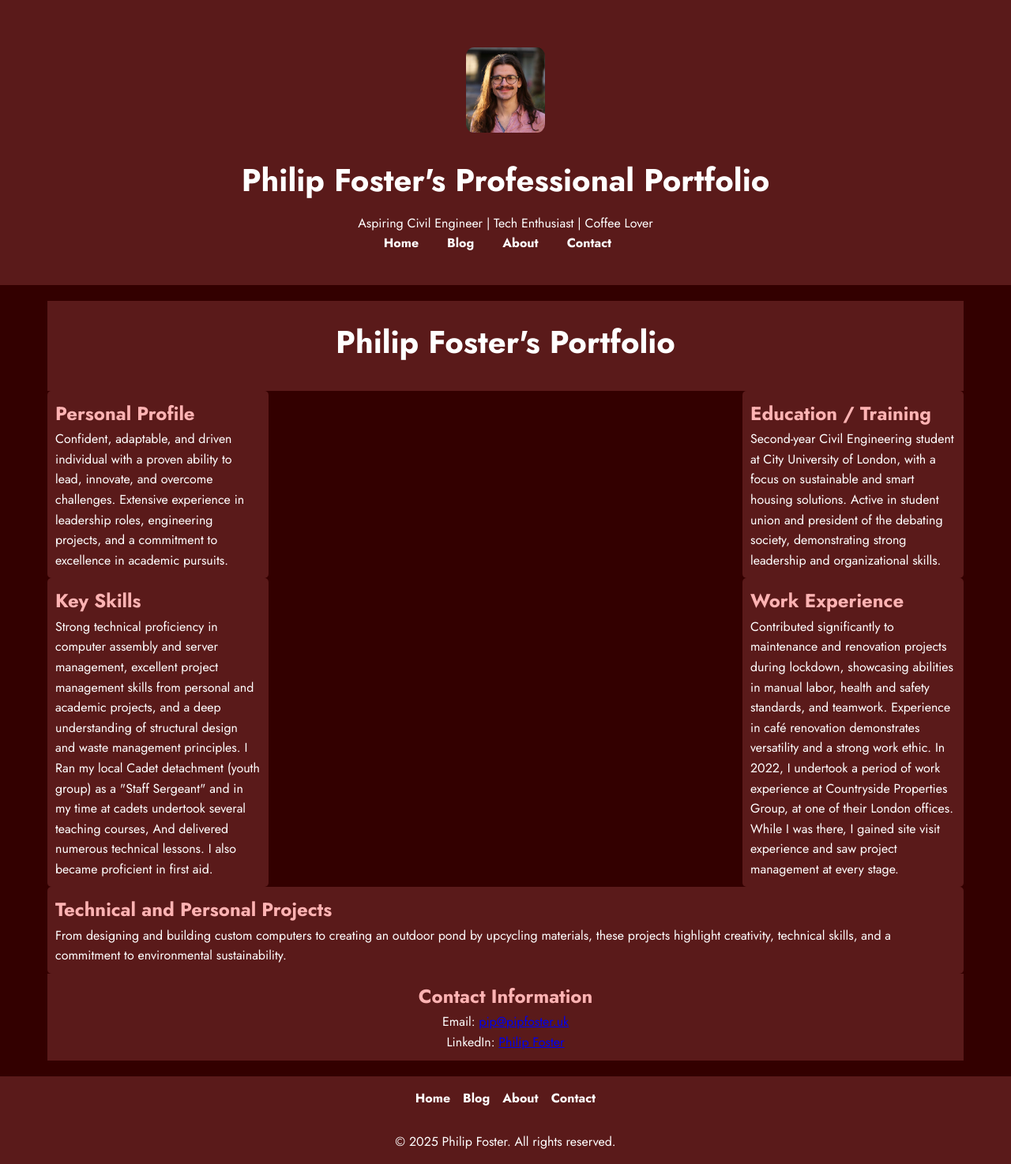
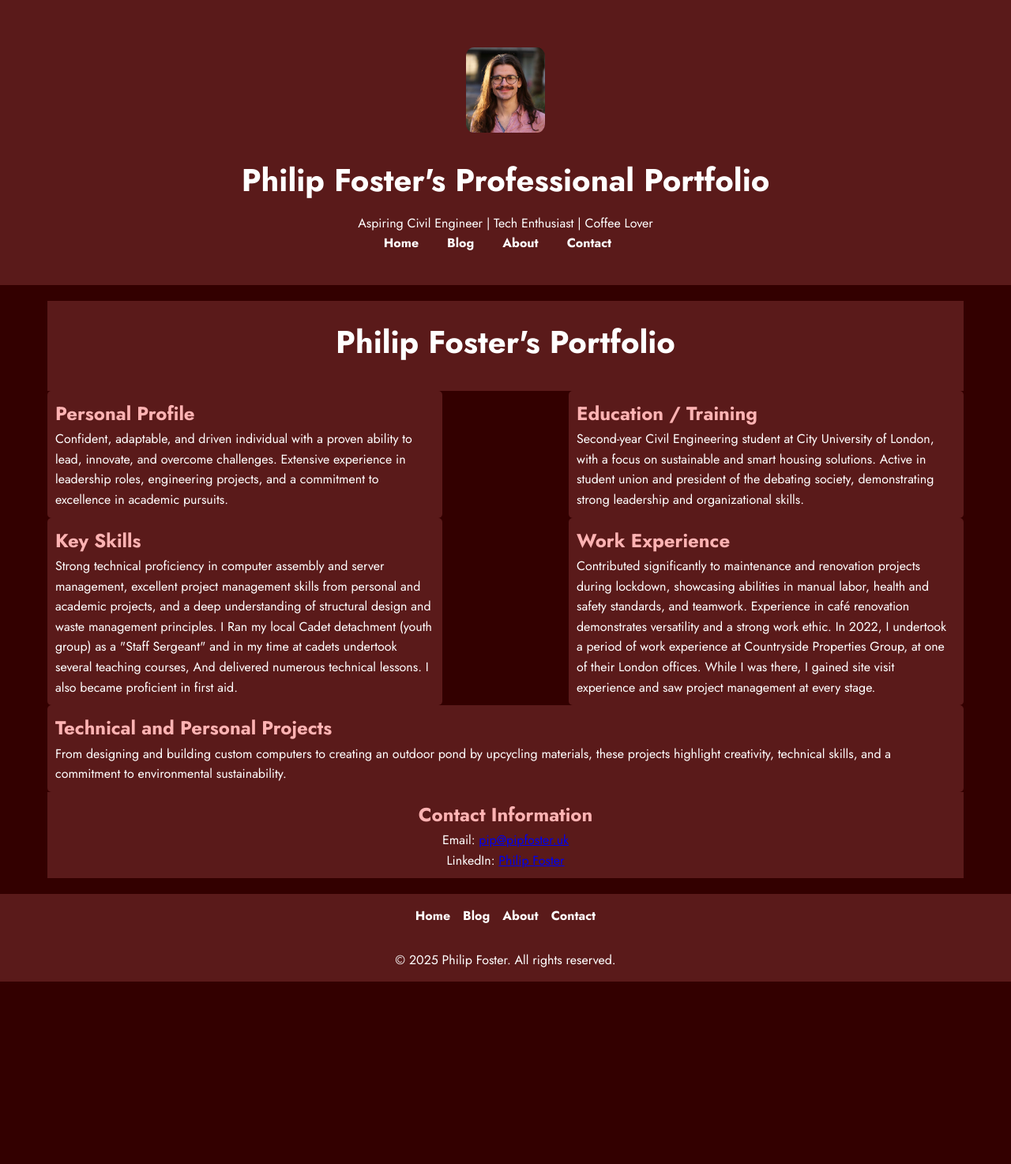
Before and after one commit to PipCraft/PipCraft.github.io, a Jekyll site: the page built from index.html, in a window 1280 px wide. Shown: the whole page at 79% size. Built offline with Jekyll 4.4.1, drawn with Linux system fonts in a browser that asks for light colours; after the commit the page ends 1243 px from its top, so only the background shows below that.

Commit message:
Update index.html

```diff
--- a/index.html
+++ b/index.html
@@ -67,7 +67,7 @@ title: "Philip Foster's Professional Portfolio"
         .main-content section {
             flex: 1;
             min-width: 240px; /* Smaller min-width for compact layout */
-            max-width: 280px; /* Restrict width of each box */
+            max-width: 500px; /* Restrict width of each box */
             padding: 10px; /* Reduced padding */
             background-color: #5a1a1a;
             border-radius: 5px; /* Reduced rounding */
```
